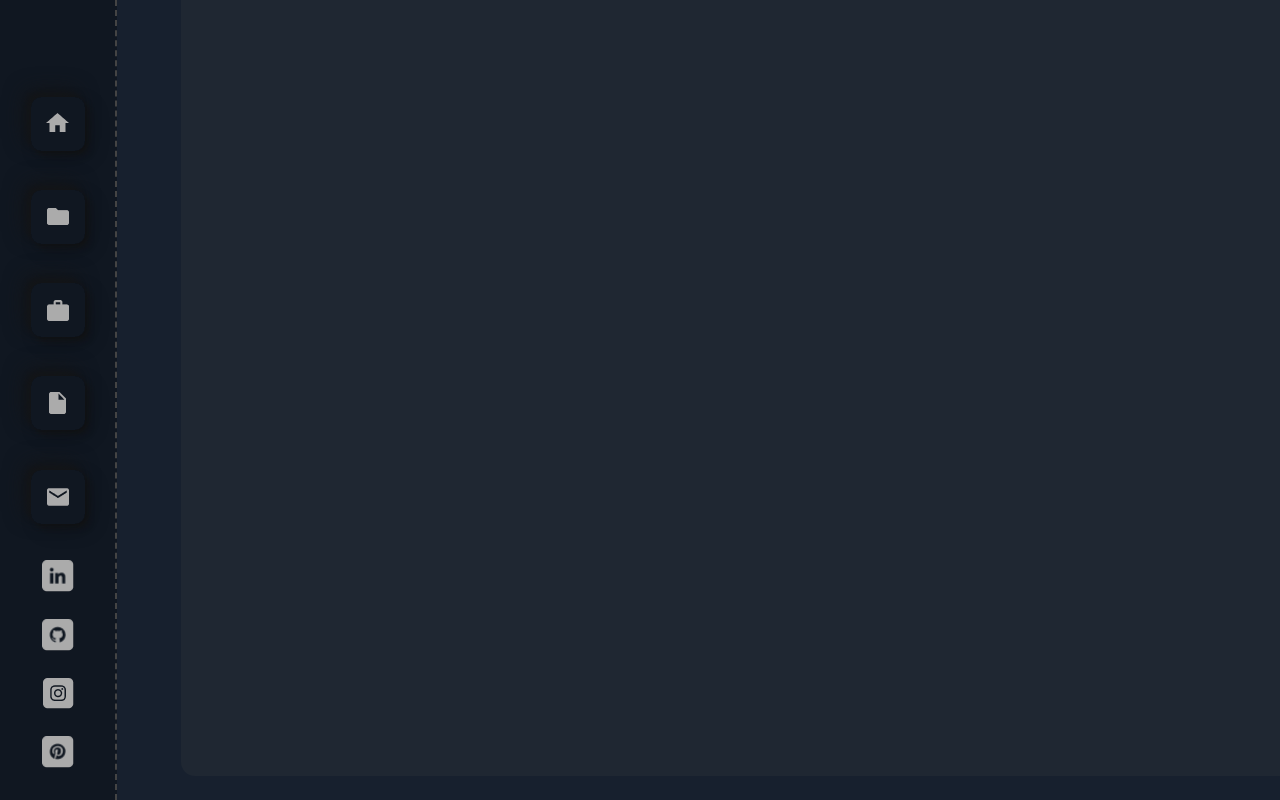
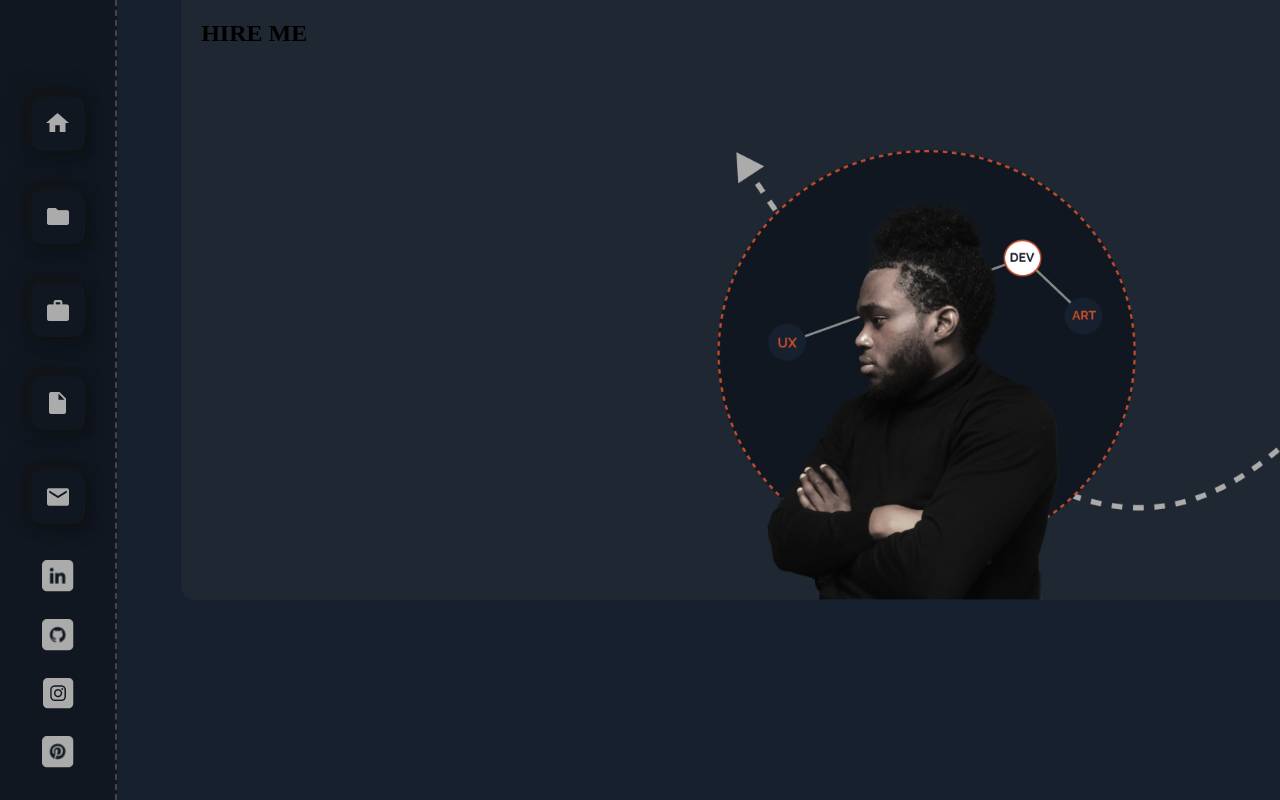
Before and after one commit to Tobi-Adegbuji/tobi-alexzander-portfolio, a React (Create React App) app: page / in a window 1280 px wide. Built offline with nearby package versions, Linux system fonts and the light colour scheme.

Commit message:
addded picture

```diff
--- a/src/Banner.css
+++ b/src/Banner.css
@@ -2,6 +2,28 @@
     background-color: #1F2732;
     flex-grow: 1;
     width: 100%;
-    height: 97vh;
+    height: 75vh;
     border-bottom-left-radius: 14px;
+    display: flex;
 }
+
+.banner-infographic{
+    flex-grow: 1;
+    display: flex;
+}
+
+.banner-infographic > img{
+    align-self: flex-end;
+    margin-left: auto;
+    object-fit: contain;
+    height: 75%;
+}
+
+.banner-info{
+    margin-left: 20px;
+    font-family: Ralew;
+}
+
+.banner-info > h1{
+
+}
--- a/src/Banner.jsx
+++ b/src/Banner.jsx
@@ -1,9 +1,16 @@
 import React from 'react';
 import './Banner.css';
+import bannerImage from './img/banner-image.png'
 
 function Banner() {
   return (
   <section className='banner'>
+      <div className="banner-info">
+        <h1>HIRE ME</h1>
+      </div>
+      <div className="banner-infographic">
+        <img src={bannerImage} alt="" />
+      </div>
   </section>
   );
 }
```
Also changed, not shown: src/img/banner-image.png (added).
